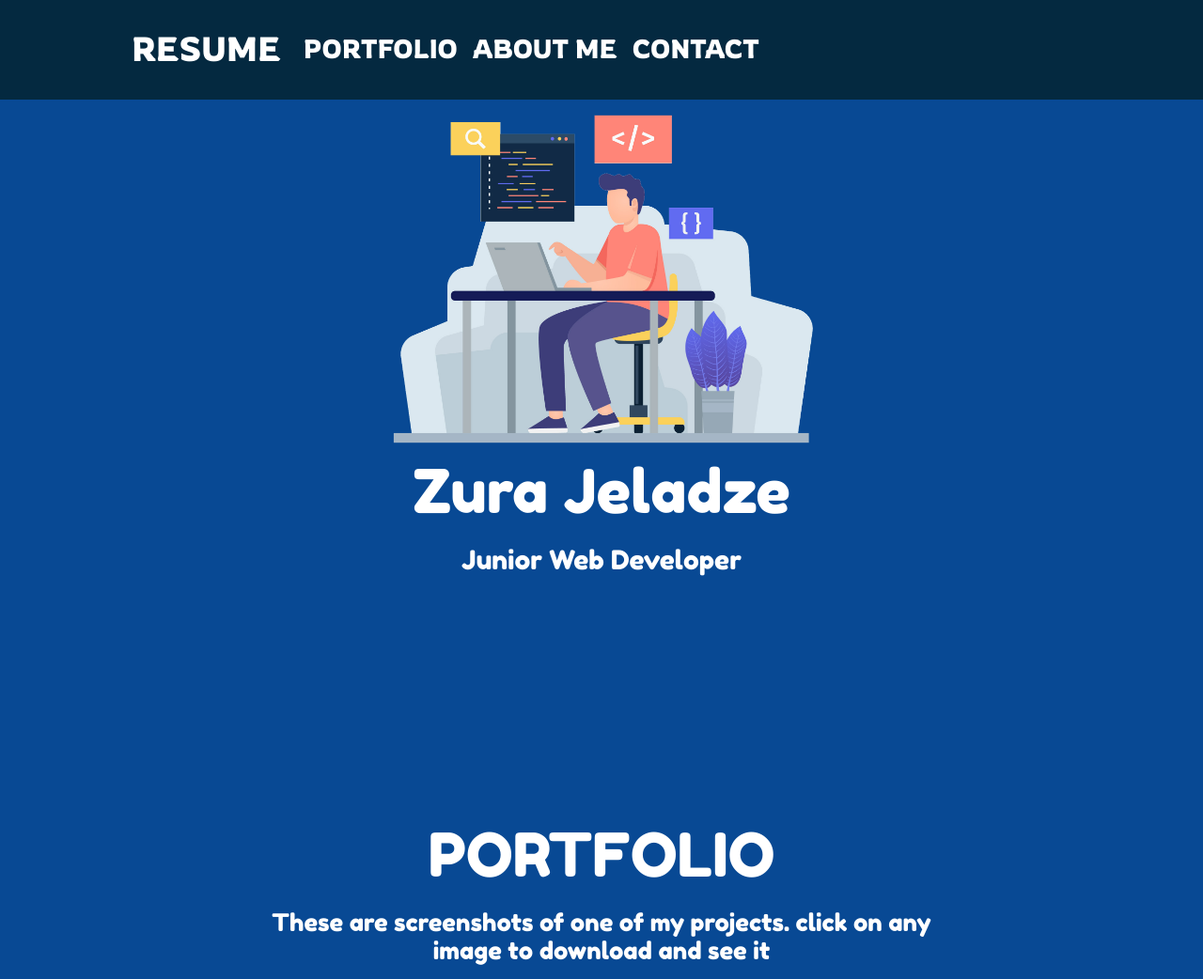
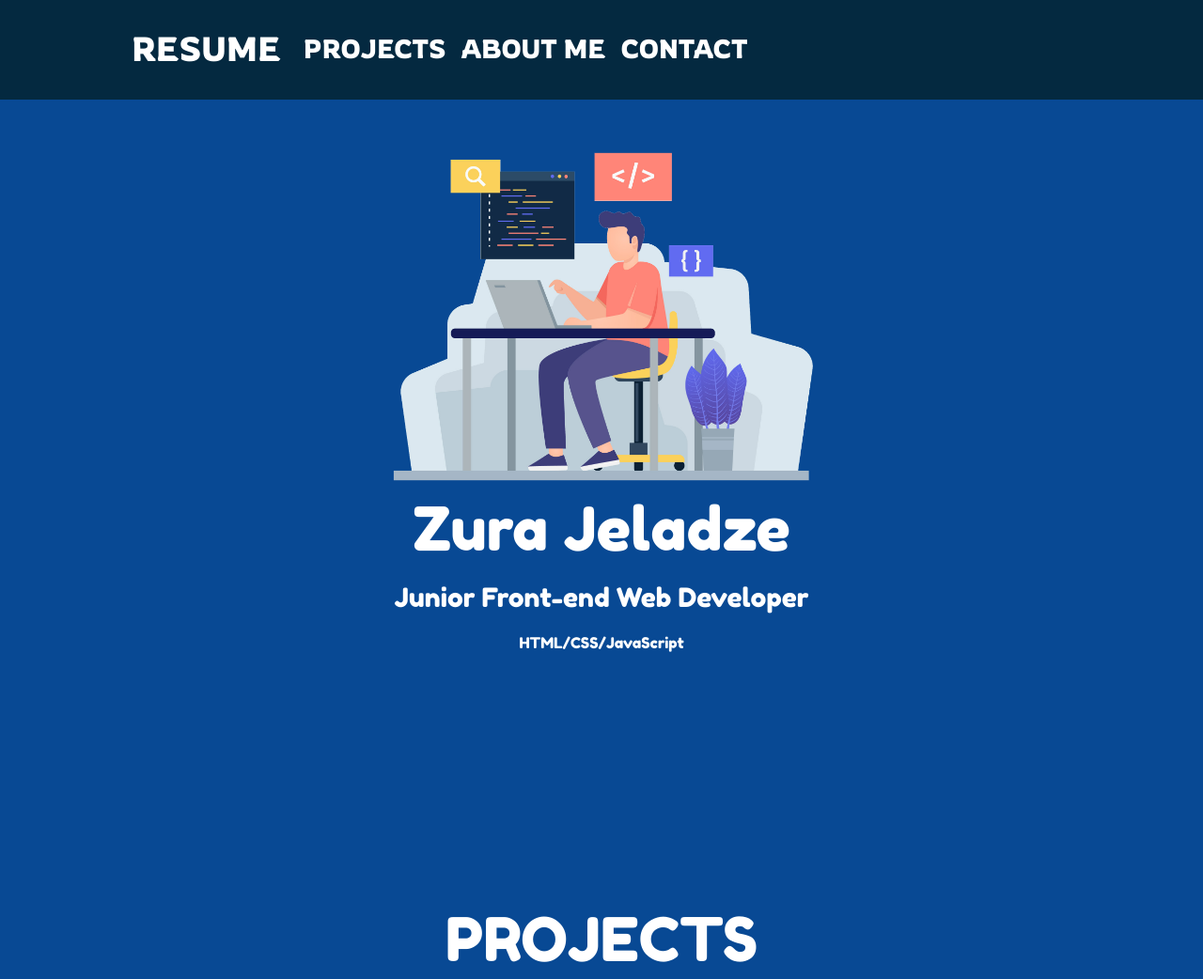
Before and after one commit to ZuraJeladze2/Portfolio, a plain HTML site: page index.html in a window 1280 px wide. Shown: the top 1042 px of the page at 94% size. Drawn offline with nearby package versions, Linux system fonts and the light colour scheme; a script that the page names is missing.

Commit message:
Add files via upload

```diff
--- a/index.html
+++ b/index.html
@@ -22,7 +22,7 @@
               <div class="collapse navbar-collapse" id="navbarNav">
                 <ul class="navbar-nav">
                   <li class="nav-item">
-                    <a class="nav-link" aria-current="page" href="#portfolio">PORTFOLIO</a>
+                    <a class="nav-link" aria-current="page" href="#portfolio">PROJECTS</a>
                   </li>
                   <li class="nav-item">
                     <a class="nav-link" href="#about">ABOUT ME</a>
@@ -38,13 +38,14 @@
 
     <main class="container">
 
-      <div class="center" style="margin-top: 10vh;">
+      <div class="center" style="margin-top: 15vh;">
         <div class="wrapper head">
           <div class="head-img-wrapper">
             <img src="./assets/image.png" alt="">
           </div>
           <h2>Zura Jeladze</h2>
-          <h3>Junior Web Developer</h3>
+          <h3>Junior Front-end Web Developer</h3>
+          <p>HTML/CSS/JavaScript</p>
         </div>
       </div>
 
@@ -53,7 +54,7 @@
       <div class="center margin-t " id="portfolio">
         <div class="wrapper">
           <div class="space"></div>
-          <h2>PORTFOLIO</h2>
+          <h2>PROJECTS</h2>
           <h4>These are screenshots of one of my projects. click on any image to download and see it</h4>
           <div class="project-images">
             <a href="./assets/ZuraJeladzeProject.7z" class="link-to-project" download>
```
